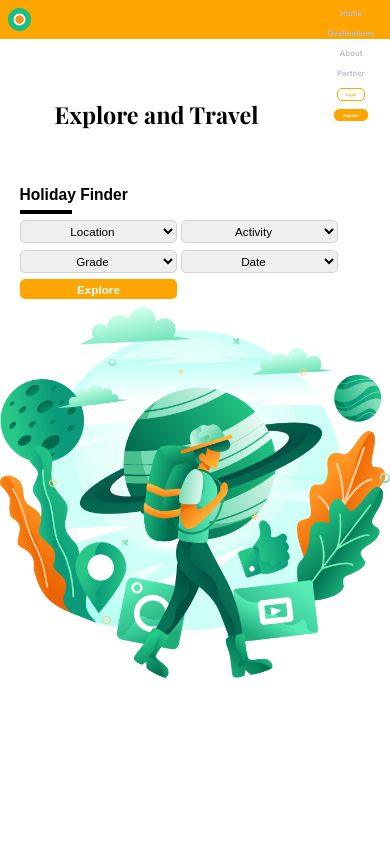
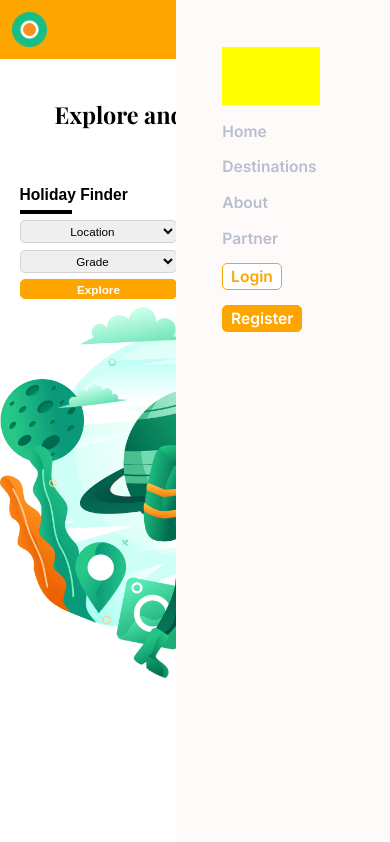
Before and after one commit to DeadCreator/AdventureGit, a plain HTML site: page index.html in a window 390 px wide. Shown: the top 842 px of the page. Drawn offline with nearby package versions, Linux system fonts and the light colour scheme.

Commit message:
version 1_5_5

```diff
--- a/index.html
+++ b/index.html
@@ -16,6 +16,7 @@
             <img src="images/logo.png" class="logo">
             <nav>
                 <ul>
+                    <li class="menu-button"><div></div></li>
                     <li><a href="#">Home</a></li>
                     <li><a href="#">Destinations</a></li>
                     <li><a href="#">About</a></li>
--- a/style.css
+++ b/style.css
@@ -460,13 +460,13 @@ footer {
         background-color: orange;
         width: 100%;
         box-sizing: border-box;
-        height:10vw;
+        height:15vw;
     }
 
     .logo {
         width: auto;
         height: auto;
-
+        padding:3vw;
     }
 
     nav {
@@ -477,10 +477,25 @@ footer {
         flex-direction: column;
         position: absolute;
         right: 0;
-        width: 20vw;
+        width: 35vw;
+        height: 100vh;
+        align-items: baseline;
+        justify-content: flex-start;
+        padding:10vw;
+        background-color: snow;
     }
-    .up a {
-        font-size: 2vw;
+    .up a,
+   .up button{
+        font-size: 4vw;
     }
 
+   .up li {
+     margin: 2vw;
+   }
+
+  .menu-button div {
+    background-color:yellow ;
+    width :25vw;
+    height:15vw;
+  }
 }
```
